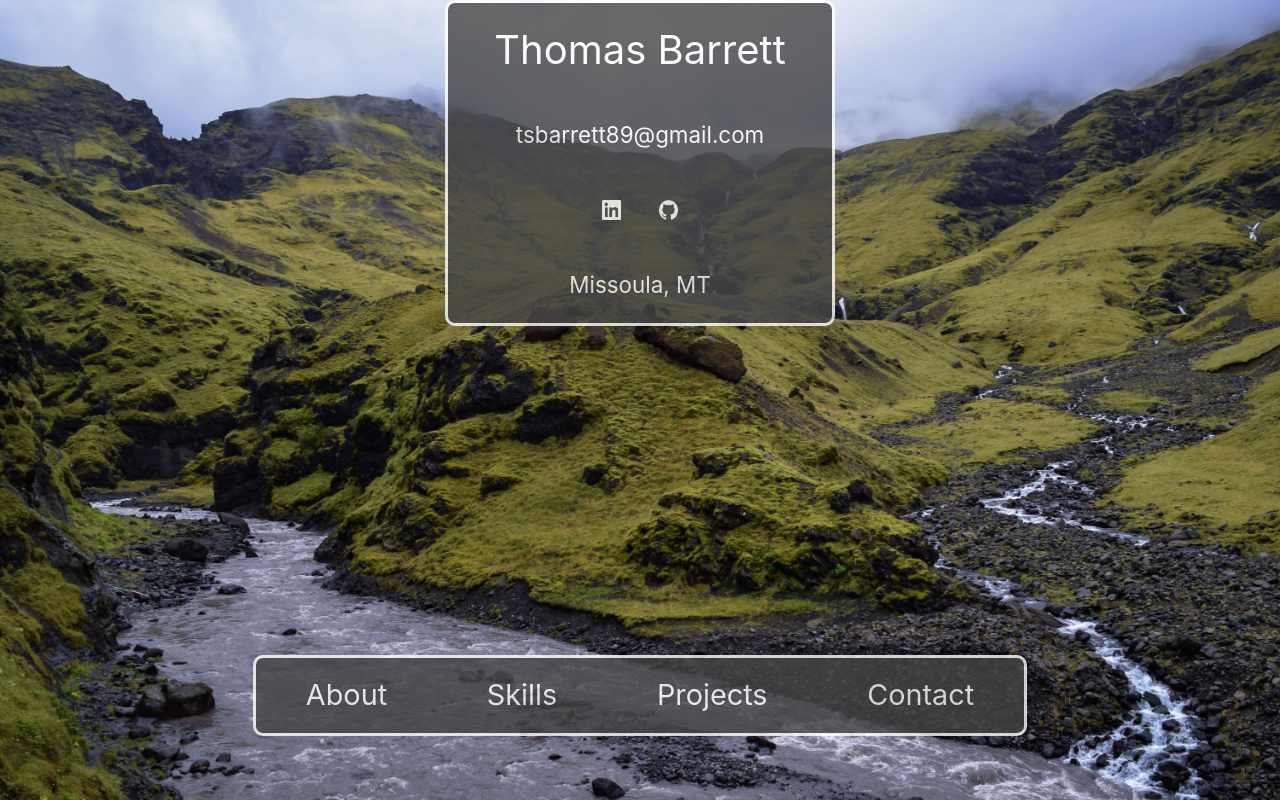
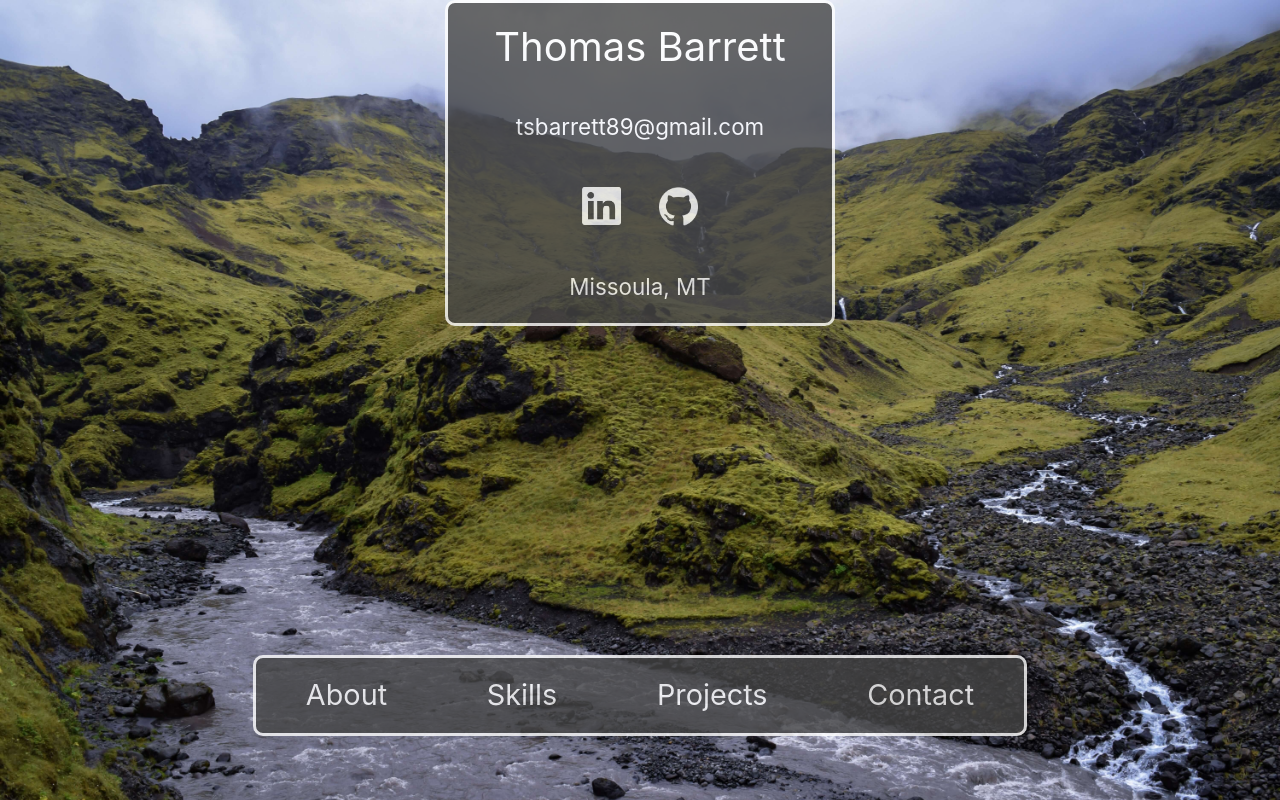
Before and after one commit to tsbarrett89/tb-portfolio, a React (Create React App) app: page /contact in a window 1280 px wide. Built offline with nearby package versions, Linux system fonts and the light colour scheme; the HTML template or start-up script is replaced by a standard one.

Commit message:
finished styling contactPage

```diff
--- a/src/components/ContactPage.js
+++ b/src/components/ContactPage.js
@@ -2,7 +2,7 @@ import React from 'react';
 import linkedIcon from '../images/linkedIcon.png';
 import githubIcon from '../images/githubIcon.png';
 
-import { PageContainer, IconContainer } from '../style/contactPage-styles';
+import { PageContainer, IconContainer, Icons } from '../style/contactPage-styles';
 
 const ContactPage = () => {
 
@@ -11,8 +11,8 @@ const ContactPage = () => {
             <h2>Thomas Barrett</h2>
             <p>tsbarrett89@gmail.com</p>
             <IconContainer>
-                <img src={linkedIcon} alt='LinkedIn Icon' />
-                <img src={githubIcon} alt='github Icon' />
+                <Icons href='https://www.linkedin.com/in/tsbarrett89/'><img src={linkedIcon} alt='LinkedIn Icon' /></Icons>
+                <Icons href='https://github.com/tsbarrett89'><img src={githubIcon} alt='github Icon' /></Icons>
             </IconContainer>
             <p>Missoula, MT</p>
         </PageContainer>
--- a/src/style/contactPage-styles.js
+++ b/src/style/contactPage-styles.js
@@ -26,9 +26,13 @@ export const IconContainer = styled.div `
     width: 100%;
     display: flex;
     justify-content: center;
+`
+
+export const Icons = styled.a `
+    width: 20%;
+    text-align: center;
 
     img {
-        width: 5%;
-        margin: 0 5%;
+        width: 50%;
     }
 `
```
